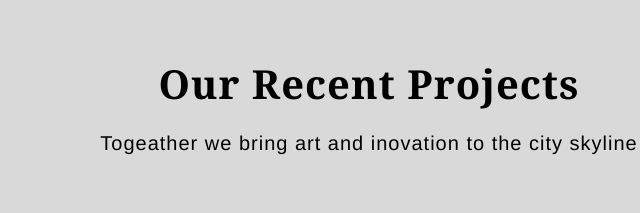
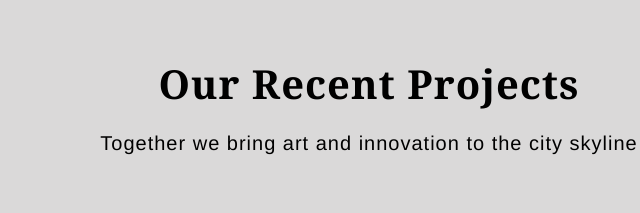
Before and after one commit to Dave2188/flexbox-mock-business-site, a plain HTML site: page index.html in a window 1280 px wide. Shown: the part 945-1158 px from the top of the page, 271-911 px from the left. Drawn offline with Linux system fonts and the light colour scheme.

Commit message:
more spelling

```diff
--- a/index.html
+++ b/index.html
@@ -29,7 +29,7 @@
     </div>
     <div class="project_headline">
       <h1>Our Recent Projects</h1>
-      <p>Togeather we bring art and inovation to the city skyline</p>
+      <p>Together we bring art and innovation to the city skyline</p>
     </div>
     <div class="projects">
       <div class="project-container">
```
